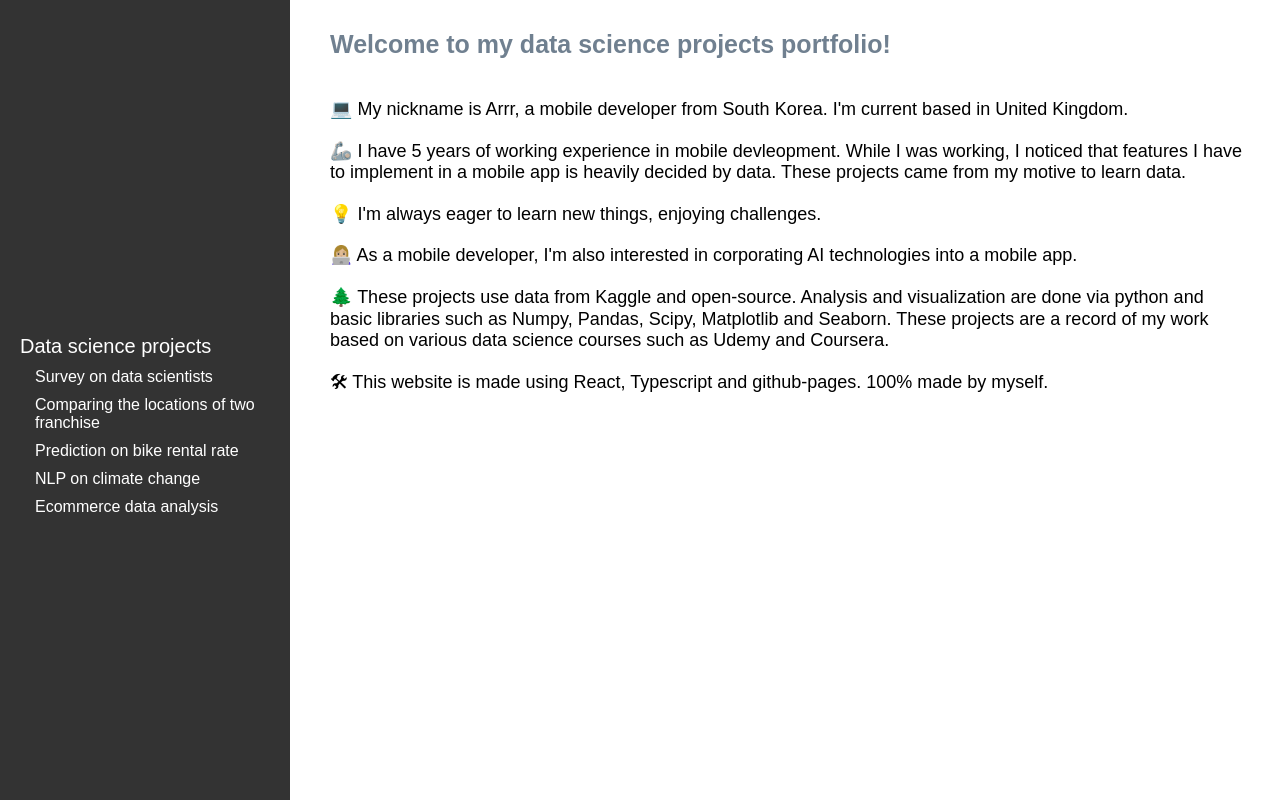
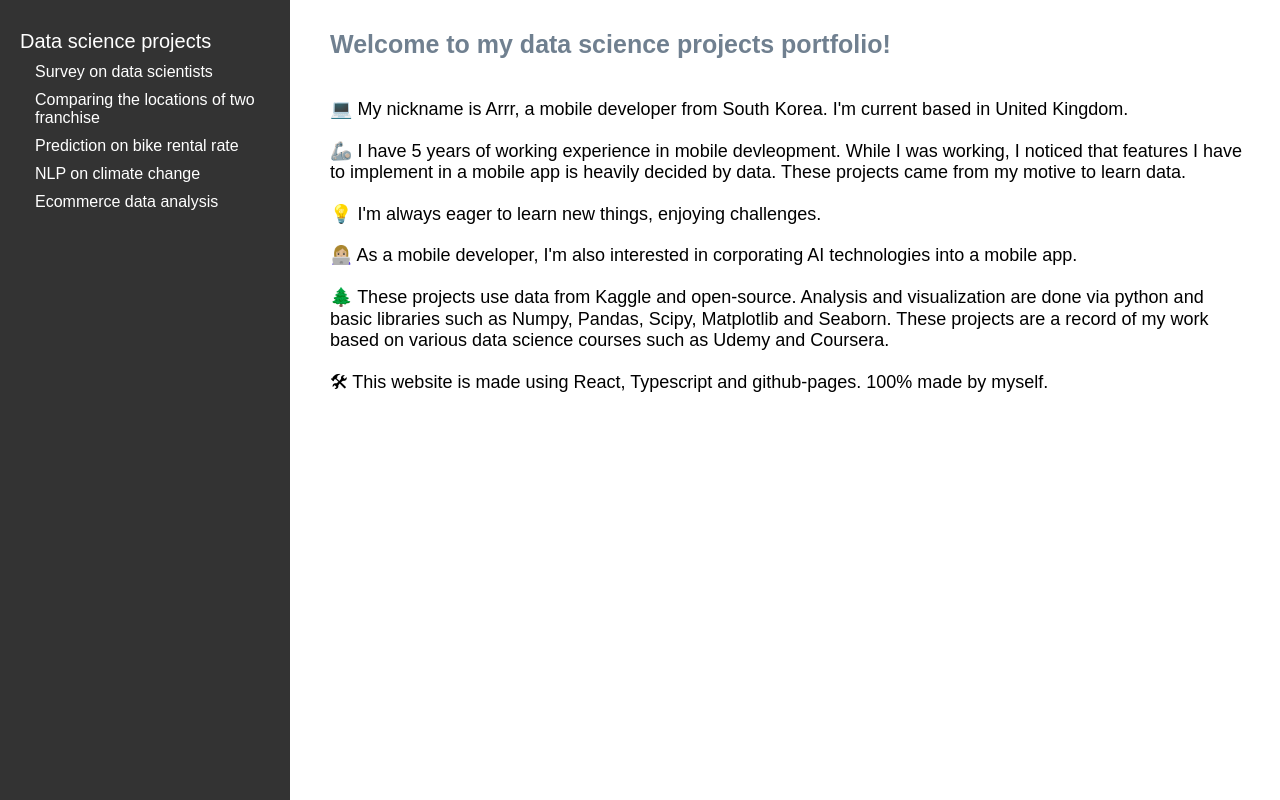
Before and after one commit to arrrpark/blog, a React (Create React App) app: page / in a window 1280 px wide. Built offline with nearby package versions, Linux system fonts and the light colour scheme.

Commit message:
aligns the menu to the top

```diff
--- a/src/App.tsx
+++ b/src/App.tsx
@@ -55,7 +55,8 @@ const Menu = styled.div`
   top: 0;
   width: 250px;
   height: 100vh;
-  align-content: center;
+  flex-direction: column;
+  justify-content: flex-start;
 
   background-color: #333; /* Sidebar background color */
   color: #fff; /* Text color */
```
